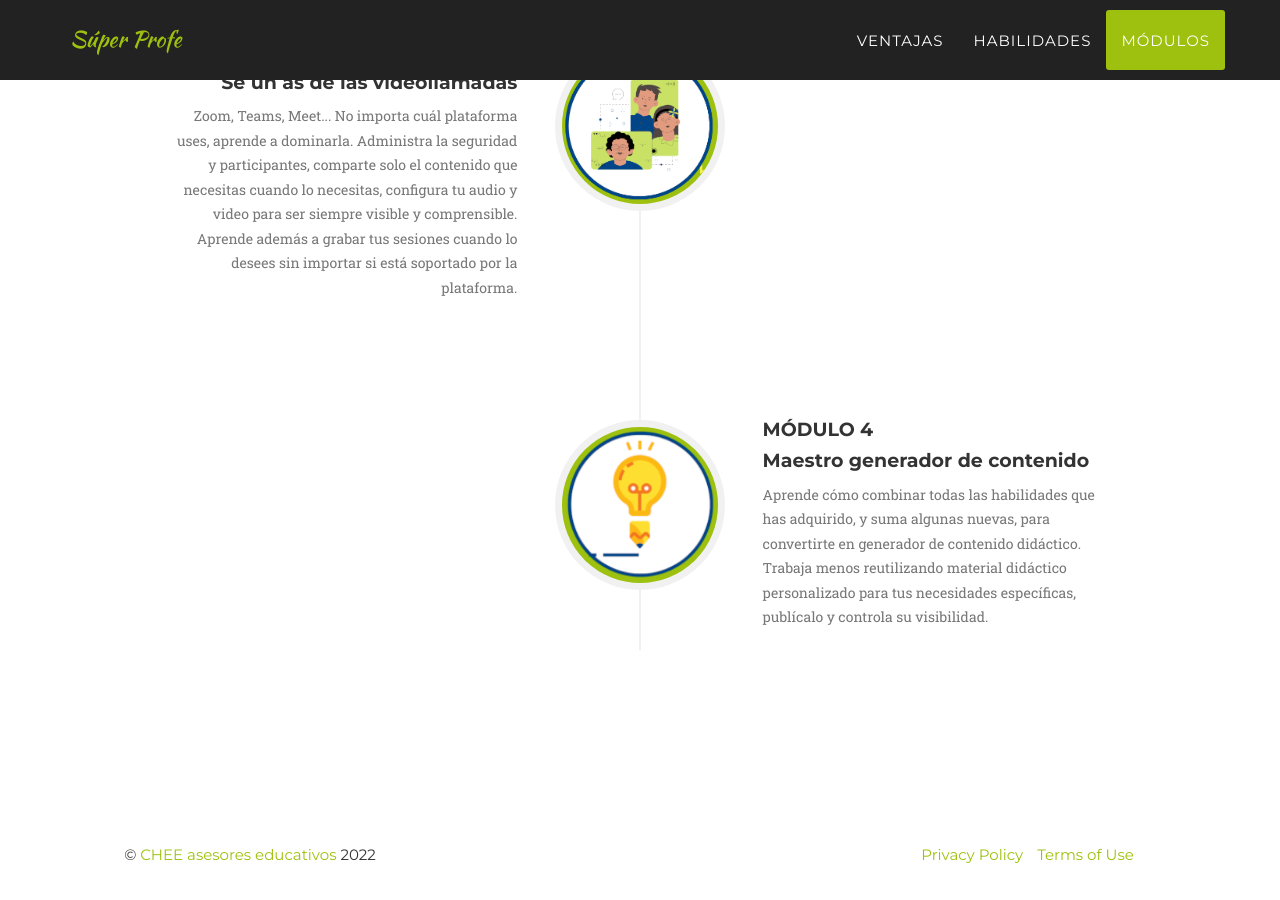
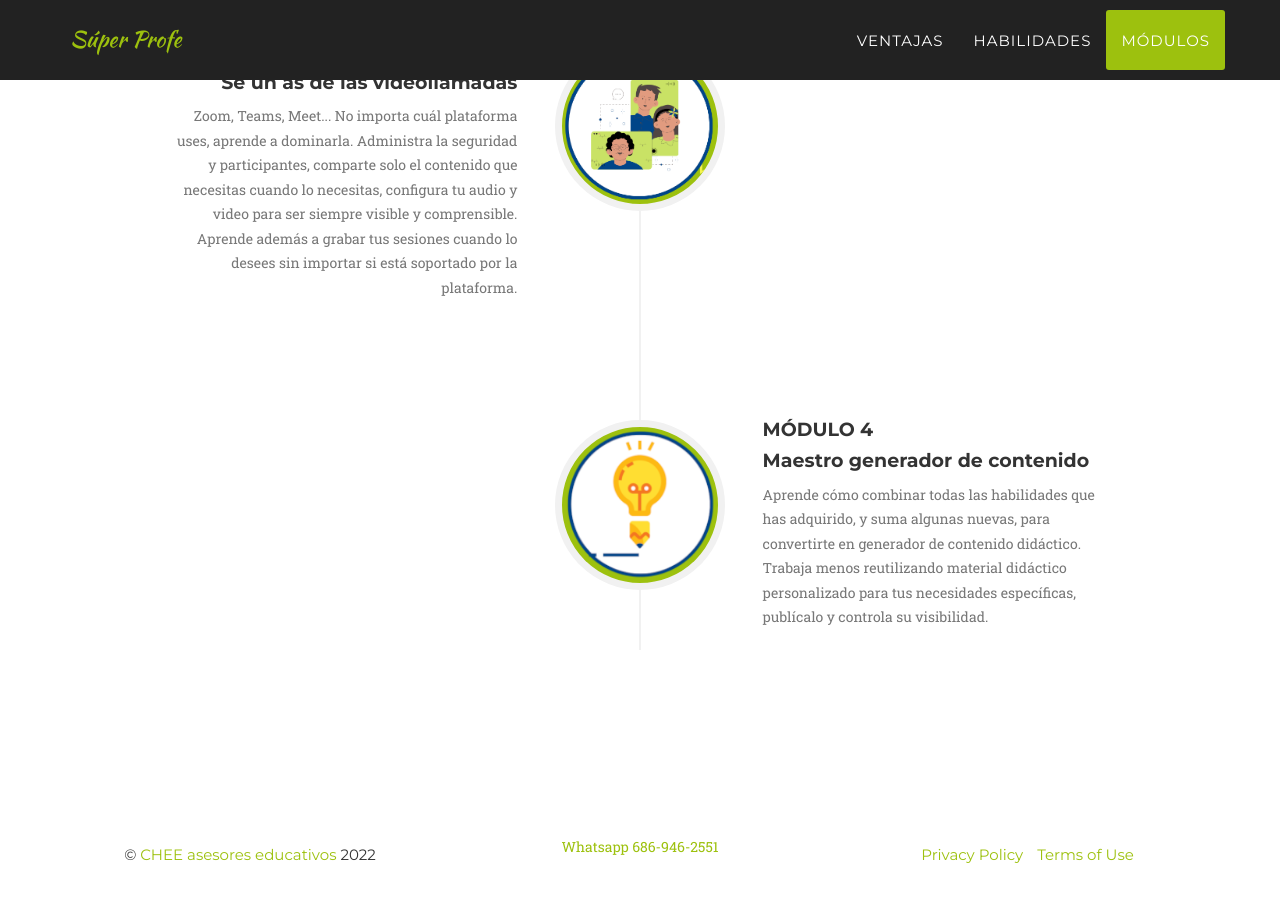
Before and after one commit to camachevaz/superProfe, a Jekyll site: the page built from index.html, in a window 1280 px wide and 900 px high, scrolled down 3503 px. Built offline with Jekyll 4.4.1, drawn with Linux system fonts in a browser that asks for light colours; some web fonts are replaced; some of the changed lines change nothing that is shown.

Commit message:
Update footer.html

```diff
--- a/_includes/footer.html
+++ b/_includes/footer.html
@@ -5,8 +5,8 @@
                     <span class="copyright">&copy; <a href="https://asesoreducativo.mx/">CHEE asesores educativos</a> {{ 'now' | date: "%Y" }}</span>
                 </div>
                 <div class="col-md-4">
+                    <p><a href="https://wa.me/526869462551">Whatsapp 686-946-2551</a></p>
                     {% comment %}
-                    <p><a href="https://wa.me/526869462551">Whatsapp 686-946-2551</a></p>
                     <ul class="list-inline social-buttons">
                         {% for network in site.social %}
                         <li><a href="{{ network.url }}"><i class="fa fa-{{ network.title }}"></i></a>
```
